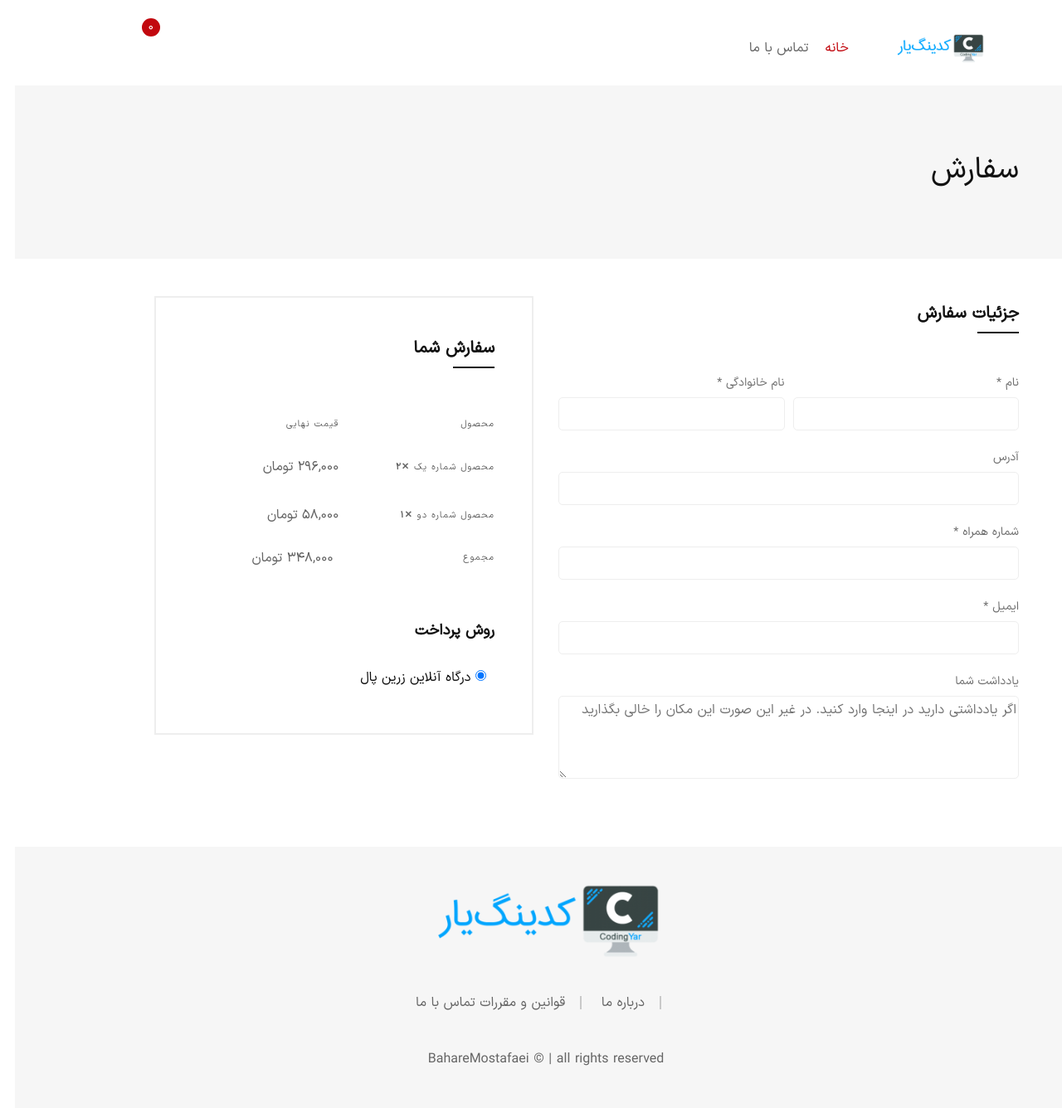
After one commit to baharmostafaei/onlineshop-project, a Django app: page /orders/create/ in a window 1280 px wide. The commit adds this page. Shown: the whole page at 83% size. Run offline with Django 4.2, Linux system fonts and the light colour scheme; some libraries are stand-ins or nearby versions; some web fonts are replaced.

Commit message:
orders url and template

```diff
--- a/cart/templates/cart/cart_detail.html
+++ b/cart/templates/cart/cart_detail.html
@@ -134,7 +134,7 @@
                                 </div>
                             </div>
                         </div>
-                        <a href="checkout.html" class="btn btn-fullwidth btn-bg-red btn-color-white btn-hover-2">
+                        <a href="{% url 'order_create' %}" class="btn btn-fullwidth btn-bg-red btn-color-white btn-hover-2">
                             ثبت سفارش
                         </a>
                     </div>
--- a/config/urls.py
+++ b/config/urls.py
@@ -25,4 +25,5 @@ urlpatterns = [
     path('', include('products.urls')),
     path('rosetta/', include('rosetta.urls')),
     path('cart/', include('cart.urls')),
+    path('orders/', include('orders.urls')),
 ] + static(settings.MEDIA_URL, document_root=settings.MEDIA_ROOT)
--- /dev/null
+++ b/orders/templates/orders/order_create.html
@@ -0,0 +1,128 @@
+{% extends '_base.html' %}
+{% load crispy_forms_tags %}
+{% load comment_tags %}
+{% load  jalali_tags  %}
+{% load i18n %}
+{% load persian_translation_tags %}
+{% load humanize %}
+{% block page_title %} Products Detail{% endblock page_title %}
+{% block content %}
+        <!-- Breadcrumb area Start -->
+        <div class="breadcrumb-area bg-color ptb--90" data-bg-color="#f6f6f6">
+            <div class="container">
+                <div class="row">
+                    <div class="col-12">
+                        <div class="d-flex justify-content-between align-items-center flex-sm-row flex-column">
+                            <h1 class="page-title">سفارش</h1>
+                        </div>
+                    </div>
+                </div>
+            </div>
+        </div>
+        <!-- Breadcrumb area End -->
+
+        <!-- Main Content Wrapper Start -->
+        <div class="main-content-wrapper">
+            <div class="page-content-inner">
+                <div class="container">
+                    <div class="row pt--50 pt-md--40 pt-sm--20"></div>
+                    <div class="row pb--80 pb-md--60 pb-sm--40">
+                        <!-- Checkout Area Start -->
+                        <div class="col-lg-6">
+                            <div class="checkout-title mt--10">
+                                <h2>جزئیات سفارش</h2>
+                            </div>
+                            <div class="checkout-form">
+                                <form action="#" class="form form--checkout">
+                                    <div class="form-row mb--20">
+                                        <div class="form__group col-md-6 mb-sm--30">
+                                            <label for="billing_fname" class="form__label form__label--2">نام  <span class="required">*</span></label>
+                                            <input type="text" name="billing_fname" id="billing_fname" class="form__input form__input--2">
+                                        </div>
+                                        <div class="form__group col-md-6">
+                                            <label for="billing_lname" class="form__label form__label--2">نام خانوادگی  <span class="required">*</span></label>
+                                            <input type="text" name="billing_lname" id="billing_lname" class="form__input form__input--2">
+                                        </div>
+                                    </div>
+                                    <div class="form-row mb--20">
+                                        <div class="form__group col-12">
+                                            <label for="billing_company" class="form__label form__label--2">آدرس</label>
+                                            <input type="text" name="billing_company" id="billing_company" class="form__input form__input--2">
+                                        </div>
+                                    </div>
+                                    <div class="form-row mb--20">
+                                        <div class="form__group col-12">
+                                            <label for="billing_phone" class="form__label form__label--2">شماره همراه <span class="required">*</span></label>
+                                            <input type="text" name="billing_phone" id="billing_phone" class="form__input form__input--2">
+                                        </div>
+                                    </div>
+                                    <div class="form-row mb--20">
+                                        <div class="form__group col-12">
+                                            <label for="billing_email" class="form__label form__label--2">ایمیل  <span class="required">*</span></label>
+                                            <input type="email" name="billing_email" id="billing_email" class="form__input form__input--2">
+                                        </div>
+                                    </div>
+                                    <div class="form-row">
+                                        <div class="form__group col-12">
+                                            <label for="orderNotes" class="form__label form__label--2">یادداشت شما</label>
+                                            <textarea class="form__input form__input--2 form__input--textarea" id="orderNotes" name="orderNotes" placeholder="اگر یادداشتی دارید در اینجا وارد کنید. در غیر این صورت این مکان را خالی بگذارید"></textarea>
+                                        </div>
+                                    </div>
+                                </form>
+                            </div>
+                        </div>
+                        <div class="col-xl-5 offset-xl-1 col-lg-6 mt-md--40">
+                            <div class="order-details">
+                                <div class="checkout-title mt--10">
+                                    <h2>سفارش شما</h2>
+                                </div>
+                                <div class="table-content table-responsive mb--30">
+                                    <table class="table order-table order-table-2">
+                                        <thead>
+                                            <tr>
+                                                <th>محصول</th>
+                                                <th class="text-right">قیمت نهایی</th>
+                                            </tr>
+                                        </thead>
+                                        <tbody>
+                                            <tr>
+                                                <th>محصول شماره یک
+                                                    <strong><span>&#10005;</span>۲</strong>
+                                                </th>
+                                                <td class="text-right">۲۹۶,۰۰۰ تومان</td>
+                                            </tr>
+                                            <tr>
+                                                <th>محصول شماره دو
+                                                    <strong><span>&#10005;</span>۱</strong>
+                                                </th>
+                                                <td class="text-right">۵۸,۰۰۰ تومان</td>
+                                            </tr>
+                                        </tbody>
+                                        <tfoot>
+                                            <tr class="cart-subtotal">
+                                                <th>مجموع</th>
+                                                <td class="text-right">۳۴۸,۰۰۰ تومان</td>
+                                            </tr>
+                                        </tfoot>
+                                    </table>
+                                </div>
+                                <div class="checkout-payment">
+                                    <h2 class="py-5">روش پرداخت</h2>
+                                    <form action="#" class="payment-form">
+                                        <div class="payment-group mb--10">
+                                            <div class="payment-radio">
+                                                <input type="radio" value="bank" name="payment-method" id="bank" checked>
+                                                <label class="payment-label" for="cheque">درگاه آنلاین زرین پال</label>
+                                            </div>
+                                        </div>
+                                    </form>
+                                </div>
+                            </div>
+                        </div>
+                        <!-- Checkout Area End -->
+                    </div>
+                </div>
+            </div>
+        </div>
+        <!-- Main Content Wrapper Start -->
+{% endblock %}
--- /dev/null
+++ b/orders/urls.py
@@ -0,0 +1,6 @@
+from django.urls import path
+from . import views
+
+urlpatterns = [
+    path('create/', views.order_create_view, name='order_create'),
+]
--- a/orders/views.py
+++ b/orders/views.py
@@ -1,3 +1,4 @@
 from django.shortcuts import render
 
-# Create your views here.
+def order_create_view(request):
+    return render(request, 'orders/order_create.html')
--- a/templates/home.html
+++ /dev/null
@@ -1,6 +0,0 @@
-{% extends '_base.html' %}
-{% block page_title %} Home Page{% endblock page_title %}
-{% block content %}
-
-
-{% endblock content %}
```
